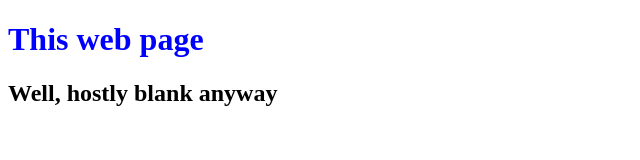
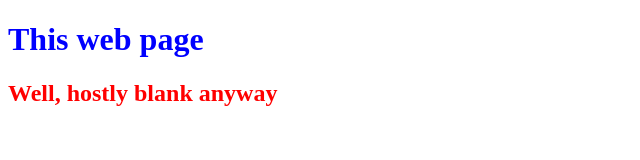
Before and after one commit to shaoyongfeng/0main_openSAP_repro, a plain HTML site: page index.html in a window 1280 px wide. Shown: the whole page, without its empty margins (0-640 px from the left). Drawn offline with Linux system fonts and the light colour scheme.

Commit message:
changed second header color or read

```diff
--- a/index.html
+++ b/index.html
@@ -8,6 +8,6 @@
 	</head>
 	<body>
 		<h1 style = "color:blue">This web page</h1>
-		<h2>Well, hostly blank anyway</h2>
+		<h2 style="color:red">Well, hostly blank anyway</h2>
 	</body>
 </html>
```
